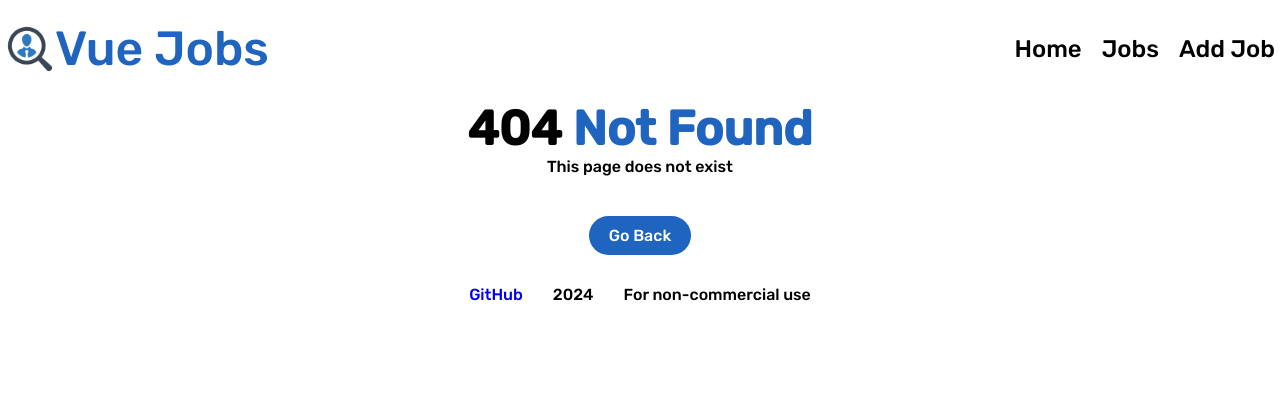
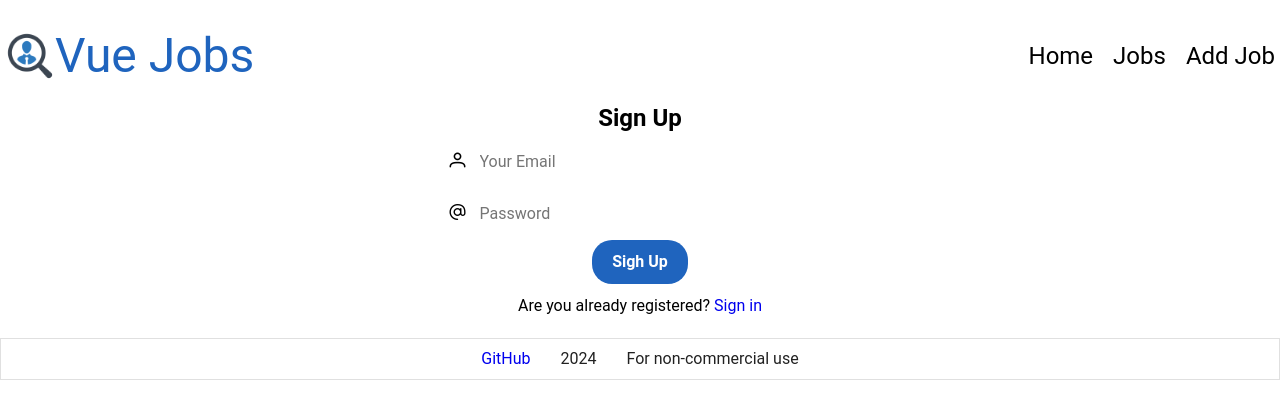
Before and after one commit to ITboo/vue-jobs, a Vue app: page /signup in a window 1280 px wide. Before the commit this address had no page. Shown: the top 418 px of the page. Built offline with nearby package versions, Linux system fonts and the light colour scheme.

Commit message:
refactor: make some elements as vuetify components

```diff
--- a/package.json
+++ b/package.json
@@ -22,7 +22,8 @@
     "vue": "^3.5.12",
     "vue-router": "^4.4.5",
     "vue-spinner": "^1.0.4",
-    "vue-toastification": "^2.0.0-rc.5"
+    "vue-toastification": "^2.0.0-rc.5",
+    "vuetify": "^3.7.4"
   },
   "devDependencies": {
     "@eslint/js": "^9.12.0",
--- a/src/components/Card.vue
+++ b/src/components/Card.vue
@@ -1,7 +1,7 @@
 <script setup></script>
 
 <template>
-  <div>
+  <v-card>
     <slot></slot>
-  </div>
+  </v-card>
 </template>
--- a/src/components/Footer.vue
+++ b/src/components/Footer.vue
@@ -2,11 +2,11 @@
 const currentYear = new Date().getFullYear()
 </script>
 <template>
-  <footer class="container footer">
+  <v-footer border class="footer">
     <a href="https://github.com/ITboo/vue-jobs" target="_blank">GitHub</a>
     <p>{{ currentYear }}</p>
     <p v-text="'For non-commercial use'"></p>
-  </footer>
+  </v-footer>
 </template>
 
 <style scoped>
--- a/src/components/HomeCards.vue
+++ b/src/components/HomeCards.vue
@@ -9,15 +9,17 @@ import { RouterLink } from 'vue-router'
       <Card class="dev_card card">
         <h2 class="card_title">For Developers</h2>
         <p class="card_text">Browse our Vue jobs and start your career today</p>
-        <RouterLink to="/jobs" class="btn dev_btn"> Browse Jobs </RouterLink>
+        <RouterLink to="/jobs">
+          <v-btn rounded="xl" color="#5865f2">Browse Jobs</v-btn>
+        </RouterLink>
       </Card>
       <Card class="employer_card card">
         <h2 class="card_title">For Employers</h2>
         <p class="card_text">
           List your job to find the perfect developer for the role
         </p>
-        <RouterLink to="/jobs/add" class="btn employer_btn">
-          Add Job
+        <RouterLink to="/jobs/add">
+          <v-btn rounded="xl" color="green-darken-3">Add Job</v-btn>
         </RouterLink>
       </Card>
     </div>
@@ -30,19 +32,24 @@ import { RouterLink } from 'vue-router'
   justify-content: center;
   gap: 50px;
 }
+
 .card {
   padding: 20px;
   border-radius: 20px;
 }
+
 .dev_card {
   background-color: rgba(31, 100, 190, 0.192);
 }
+
 .employer_card {
   border: solid 2px green;
 }
+
 .card_title {
   margin-bottom: 10px;
 }
+
 .card_text {
   margin-bottom: 20px;
   color: rgb(92, 92, 92);
@@ -52,6 +59,7 @@ import { RouterLink } from 'vue-router'
   background-color: var(--main-color);
   color: var(--white);
 }
+
 .employer_btn {
   background-color: green;
   color: var(--white);
--- a/src/components/JobList.vue
+++ b/src/components/JobList.vue
@@ -37,14 +37,12 @@ onMounted(async () => {
       </div>
       <div v-else class="">
         <div class="jobs_container">
-          <ListItem
-            v-for="job in state.jobs.slice(0, limit || state.jobs.length)"
-            :key="job.id"
-            :job="job"
-          />
+          <ListItem v-for="job in state.jobs.slice(0, limit || state.jobs.length)" :key="job.id" :job="job" />
         </div>
         <div v-if="showButton" class="btn_container">
-          <a href="/jobs" class="jobs-btn">View All Jobs</a>
+          <a href="/jobs">
+            <v-btn rounded="xl" color="blue-darken-3">View All Jobs</v-btn>
+          </a>
         </div>
       </div>
     </div>
@@ -55,11 +53,13 @@ onMounted(async () => {
 .jobs {
   background-color: rgb(230, 244, 248);
 }
+
 .jobs_title {
   font-size: 3em;
   text-align: center;
   margin-bottom: 20px;
 }
+
 .jobs_container {
   display: grid;
   grid-template-columns: repeat(3, 1fr);
@@ -68,6 +68,7 @@ onMounted(async () => {
 .btn_container {
   text-align: center;
 }
+
 .jobs-btn {
   background-color: black;
   color: var(--white);
@@ -75,6 +76,7 @@ onMounted(async () => {
   padding: 10px 20px;
   border-radius: 20px;
 }
+
 .loader {
   text-align: center;
 }
--- a/src/components/ListItem.vue
+++ b/src/components/ListItem.vue
@@ -20,7 +20,7 @@ const truncatedDescription = computed(() => {
 </script>
 
 <template>
-  <div class="job">
+  <v-card class="job">
     <div class="">
       <div class="">
         <div class="">{{ job.type }}</div>
@@ -37,18 +37,18 @@ const truncatedDescription = computed(() => {
       </div>
 
       <h3 class="salary">{{ job.salary }} / Year</h3>
-
+      <v-divider></v-divider>
       <div class="job_bottom">
         <div class="location_container">
           <i class="pi pi-map-marker"></i>
           {{ job.location }}
         </div>
-        <RouterLink :to="'/jobs/' + job.id" class="job_link"
-          >Read more</RouterLink
-        >
+        <RouterLink :to="'/jobs/' + job.id">
+          <v-btn color="blue-darken-3">Read more</v-btn>
+        </RouterLink>
       </div>
     </div>
-  </div>
+  </v-card>
 </template>
 
 <style scoped>
@@ -59,26 +59,30 @@ const truncatedDescription = computed(() => {
   width: 350px;
   margin-bottom: 20px;
 }
+
 .description {
   font-weight: 300;
 }
+
 .toggle-btn {
   border: none;
   background-color: transparent;
   color: gray;
   cursor: pointer;
 }
+
 .salary {
   color: var(--main-color);
   margin: 20px 0;
 }
+
 .job_bottom {
   display: flex;
   justify-content: space-between;
   align-items: center;
-  border-top: solid 1px gray;
   padding: 10px 0;
 }
+
 .job_link {
   padding: 10px 20px;
   border-radius: 20px;
--- a/src/main.js
+++ b/src/main.js
@@ -4,9 +4,22 @@ import { createApp } from 'vue'
 import { createPinia } from 'pinia'
 import router from './router'
 import App from './App.vue'
+
+import 'vuetify/styles'
+import { createVuetify } from 'vuetify'
+import * as components from 'vuetify/components'
+import * as directives from 'vuetify/directives'
+
 import Toast from 'vue-toastification'
 import 'vue-toastification/dist/index.css'
+
+const vuetify = createVuetify({
+  components,
+  directives,
+})
+
 const app = createApp(App)
+app.use(vuetify)
 app.use(router)
 app.use(createPinia())
 app.use(Toast)
--- a/src/router/index.js
+++ b/src/router/index.js
@@ -7,6 +7,11 @@ const router = createRouter({
       path: '/',
       name: 'home',
       component: () => import('@/views/HomeView.vue'),
+    },
+    {
+      path: '/signup',
+      name: 'signup',
+      component: () => import('@/views/SignUpView.vue'),
     },
     {
       path: '/jobs',
--- a/src/views/JobView.vue
+++ b/src/views/JobView.vue
@@ -78,7 +78,7 @@ onMounted(async () => {
           <p class="company_description">
             {{ state.job.company.description }}
           </p>
-          <hr class="" />
+          <v-divider></v-divider>
           <h3 class="company_title">Contact Email:</h3>
           <p class="company_email">
             {{ state.job.company.contactEmail }}
@@ -90,9 +90,7 @@ onMounted(async () => {
         </div>
         <div class="buttons">
           <h3 class="">Manage Job</h3>
-          <RouterLink :to="`/jobs/edit/${state.job.id}`" class="btn edit-btn"
-            >Edit Job</RouterLink
-          >
+          <RouterLink :to="`/jobs/edit/${state.job.id}`" class="btn edit-btn">Edit Job</RouterLink>
           <button @click="deleteJob" class="delete-btn btn">Delete Job</button>
         </div>
       </aside>
@@ -109,11 +107,13 @@ onMounted(async () => {
 .aside {
   width: 48%;
 }
+
 .details {
   display: flex;
   justify-content: space-between;
   padding: 20px 0;
 }
+
 .job_type {
   background-color: var(--main-color);
   width: fit-content;
@@ -122,9 +122,11 @@ onMounted(async () => {
   color: var(--white);
   margin-bottom: 10px;
 }
+
 .job_description {
   margin-bottom: 10px;
 }
+
 .job_location {
   display: flex;
   align-items: center;
@@ -132,26 +134,32 @@ onMounted(async () => {
   color: gray;
   margin-bottom: 10px;
 }
+
 .company {
   border: solid 2px var(--main-color);
   padding: 20px;
   border-radius: 20px;
 }
+
 .company_title,
 .job_title {
   margin-bottom: 5px;
   color: var(--main-color);
 }
+
 .company_description {
   margin-bottom: 5px;
 }
+
 .loader {
   text-align: center;
 }
+
 .delete-btn {
   background-color: red;
   color: white;
 }
+
 .edit-btn {
   background-color: green;
   color: white;
--- /dev/null
+++ b/src/views/SignUpView.vue
@@ -0,0 +1,69 @@
+<script setup>
+import { ref } from 'vue'
+
+const email = ref();
+const password = ref();
+
+const signup = async () => {
+    console.log(
+        'signed up'
+    )
+}
+</script>
+
+<template>
+    <section class="container">
+        <h2 class="signup__title">Sign Up</h2>
+        <form class="form">
+            <div class="">
+                <span class="">
+                    <i class="pi pi-user"></i>
+                </span>
+                <input type="email" v-model="email" placeholder="Your Email" class="form__input" />
+            </div>
+            <div class="">
+                <span class="">
+                    <i class="pi pi-at"></i>
+                </span>
+                <input type="password" v-model="password" placeholder="Password" class="form__input" />
+            </div>
+            <div class="form__footer">
+                <button label="Signup" @click="signup" class="signup__btn btn">Sigh Up</button>
+                <span class="signup__text">Are you already registered? <router-link to="/signin">Sign
+                        in</router-link></span>
+            </div>
+        </form>
+    </section>
+</template>
+<style scoped>
+.signup__title {
+    text-align: center;
+}
+
+.form {
+    width: 30%;
+    margin: auto;
+}
+
+.form__input {
+    width: 80%;
+    margin: 10px;
+    padding: 4px;
+}
+
+.signup__btn {
+    margin: auto;
+    background-color: var(--main-color);
+    color: var(--white);
+}
+
+.form__footer {
+    display: flex;
+    flex-direction: column;
+}
+
+.signup__text {
+    margin-top: 10px;
+    text-align: center;
+}
+</style>
```
Also changed, not shown: src/stores/auth.js (added, +10 -0 lines), 1 other file (tests, documents, lock files or other folders).
